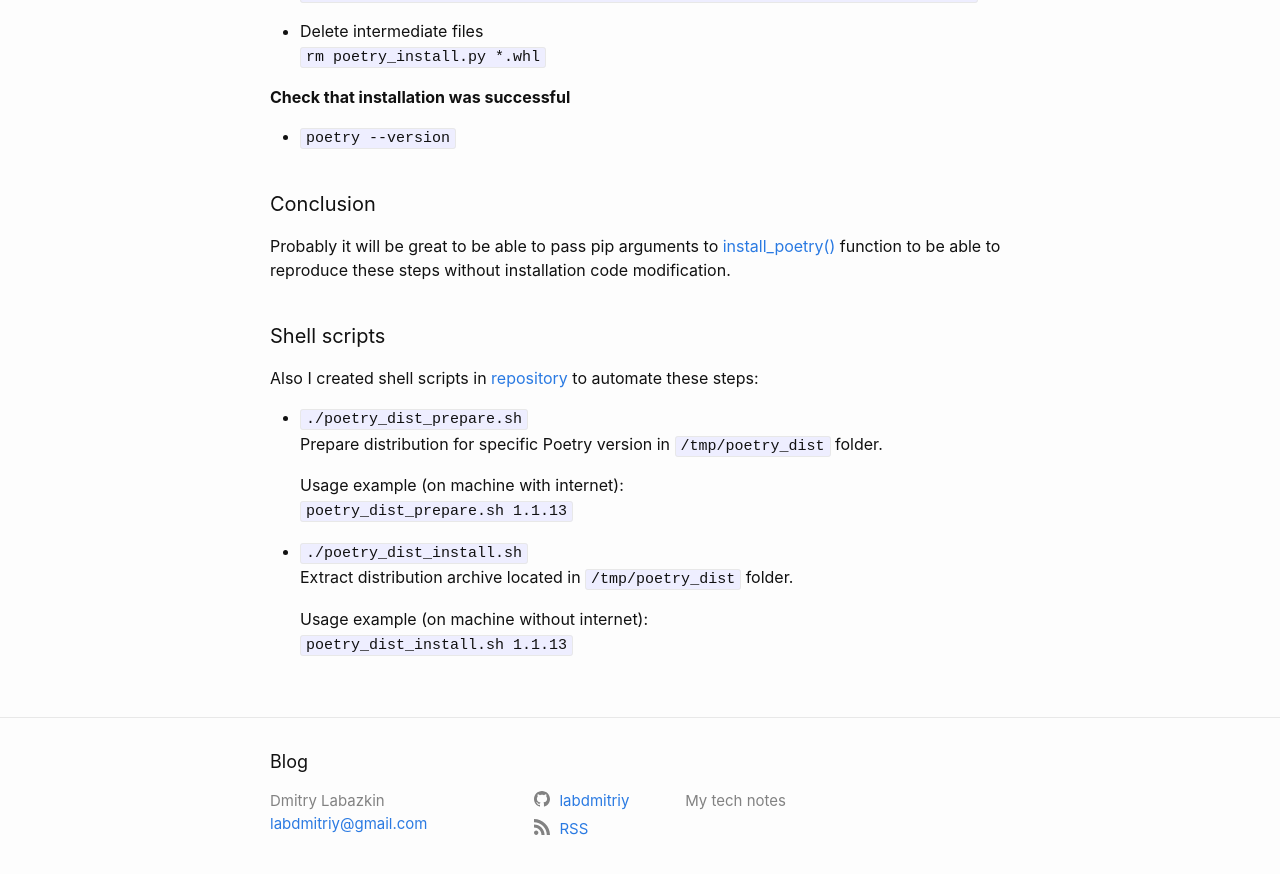
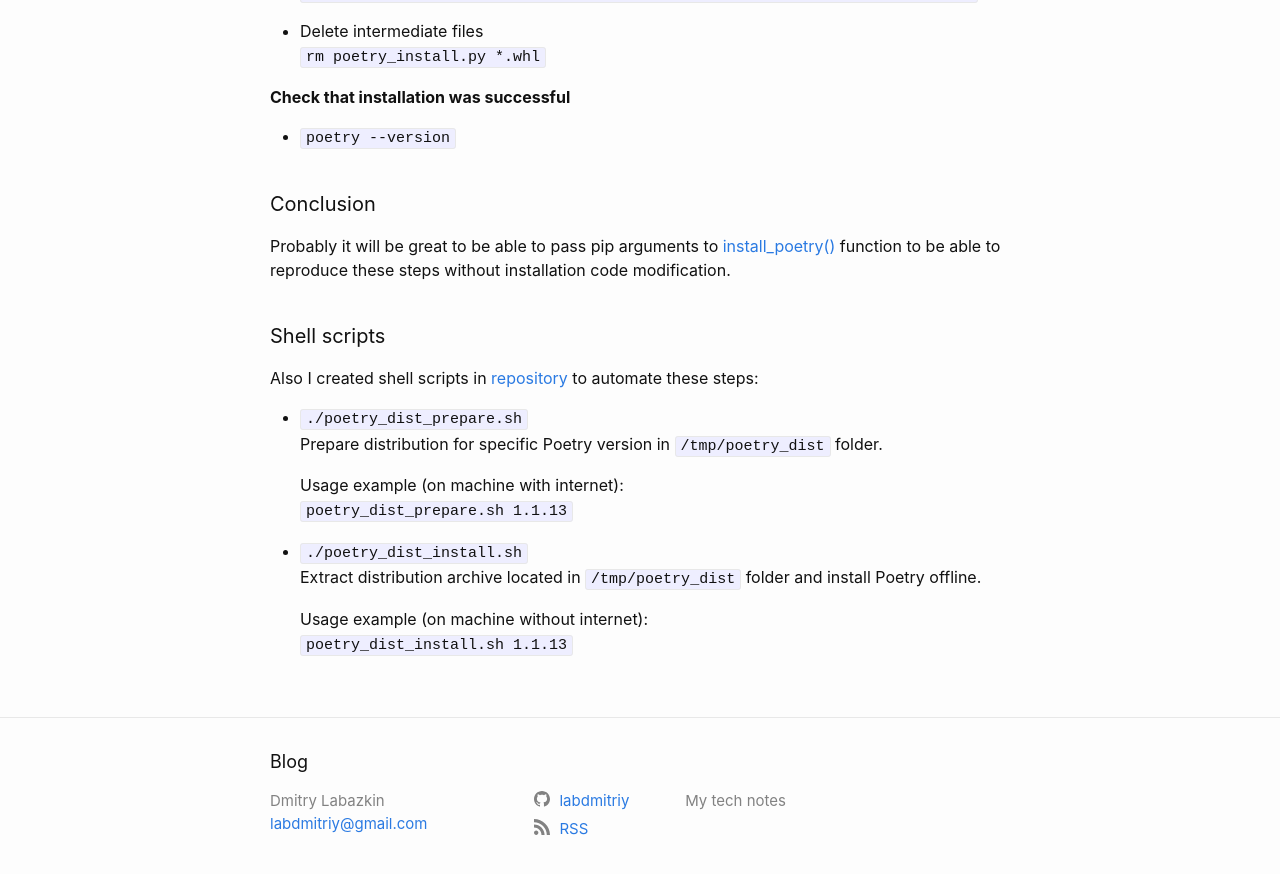
Before and after one commit to labdmitriy/labdmitriy.github.io, a Jekyll site: the page built from _posts/2022-05-08-poetry-installation-offline.md, in a window 1280 px wide and 900 px high, scrolled down 1638 px. Shown: the top 874 px of the window. Built offline with Jekyll 4.4.1, drawn with Linux system fonts in a browser that asks for light colours.

Commit message:
Fix shell scripts description

```diff
--- a/_posts/2022-05-08-poetry-installation-offline.md
+++ b/_posts/2022-05-08-poetry-installation-offline.md
@@ -80,7 +80,7 @@ Also I created shell scripts in [repository](https://github.com/labdmitriy/poetr
   `poetry_dist_prepare.sh 1.1.13`
 
 - `./poetry_dist_install.sh`
-  Extract distribution archive located in `/tmp/poetry_dist` folder.
+  Extract distribution archive located in `/tmp/poetry_dist` folder and install Poetry offline.
 
   Usage example (on machine without internet):
   `poetry_dist_install.sh 1.1.13`
```
